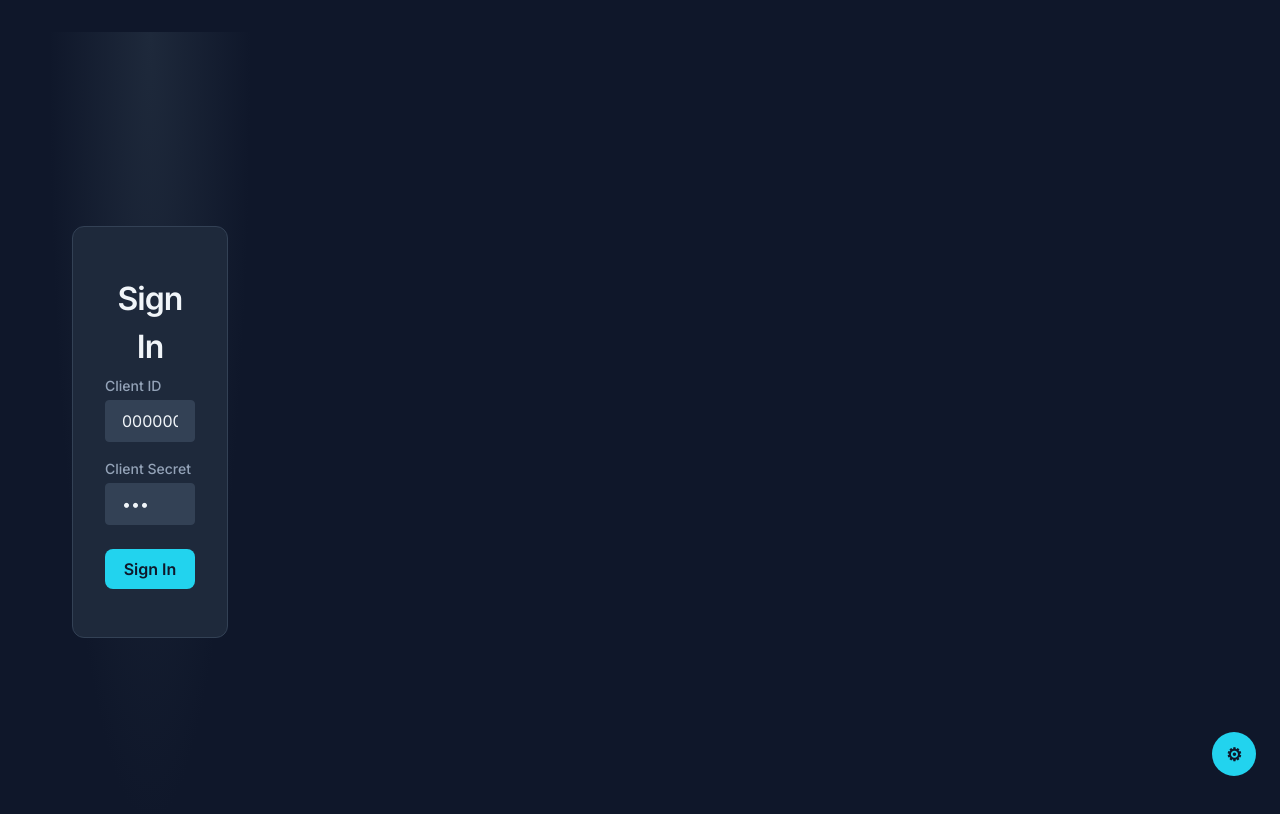
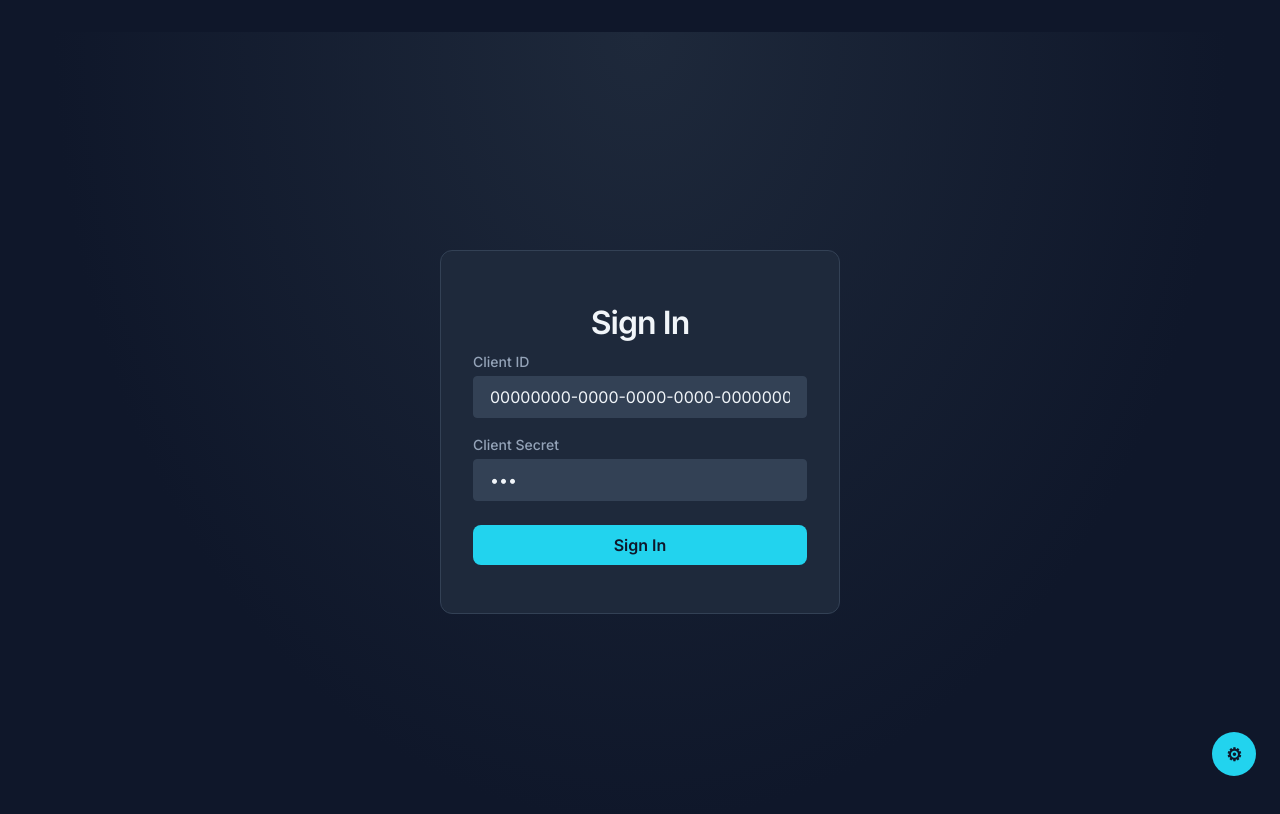
Before and after one commit to LitenApe/justanotherlistapi, a React (Vite) app in the folder Client/: page /login in a window 1280 px wide. Shown: the top 814 px of the page. Built offline with nearby package versions, Linux system fonts and the light colour scheme.

Commit message:
fix(client): full-width layout when sidebar is hidden (login page)

```diff
--- a/Client/src/components/Layout.module.css
+++ b/Client/src/components/Layout.module.css
@@ -1,7 +1,11 @@
 .layout {
   display: grid;
+  grid-template-columns: 1fr;
+  min-height: 100dvh;
+}
+
+.layout:has(.sidebar) {
   grid-template-columns: 300px 1fr;
-  min-height: 100dvh;
 }
 
 .sidebar {
```
